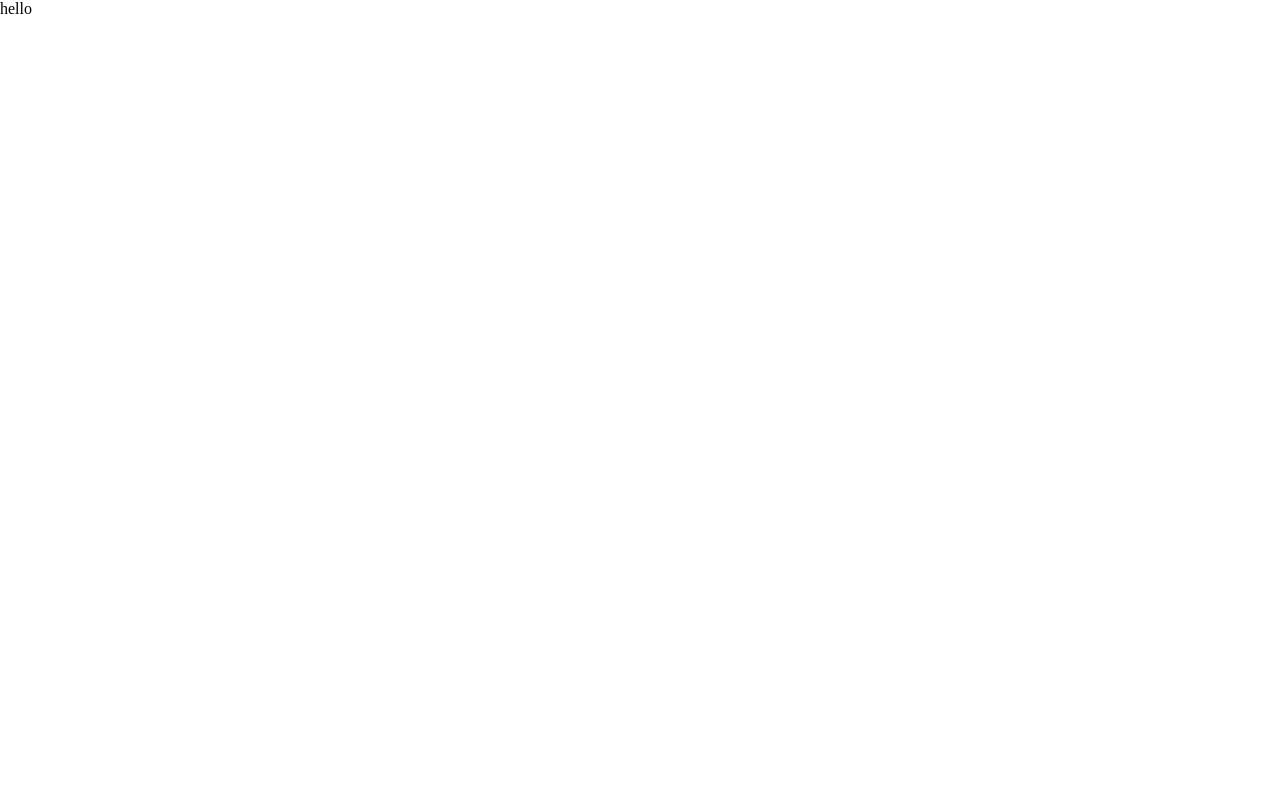
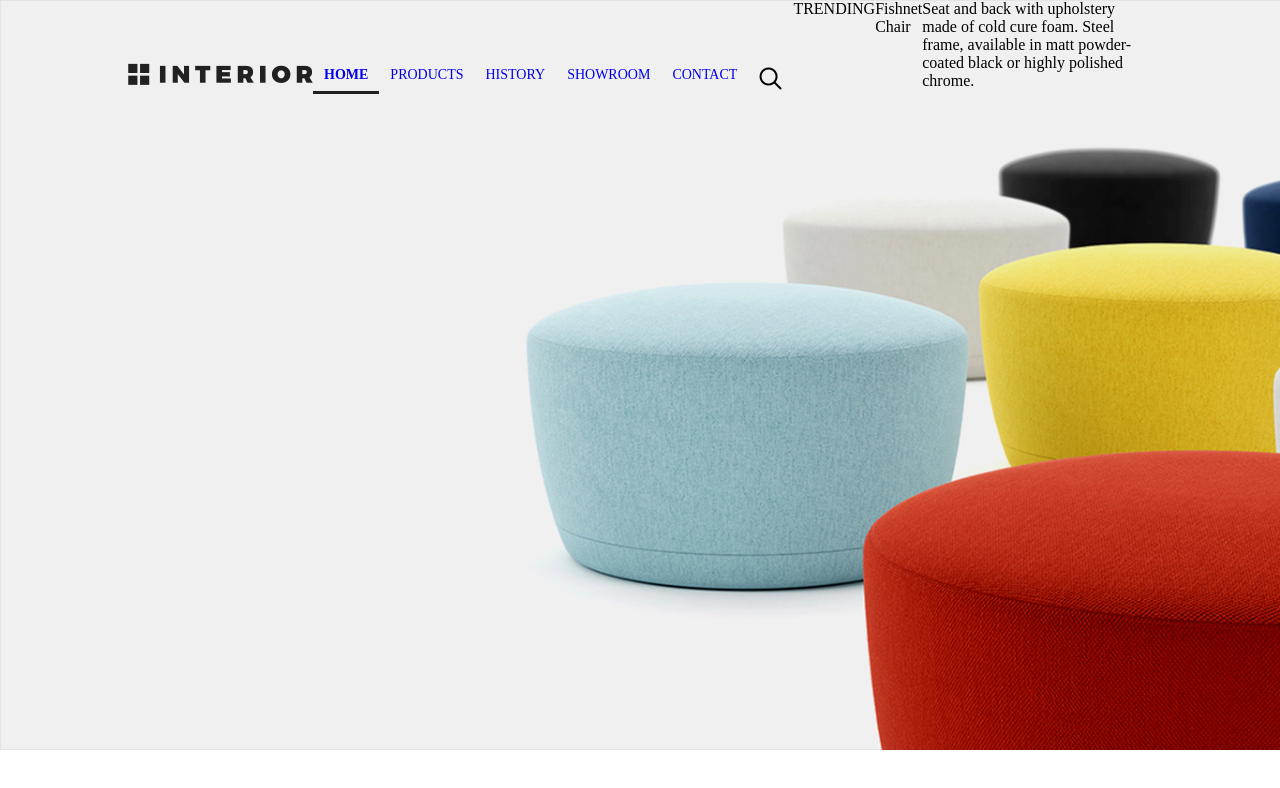
Before and after one commit to Vadim1983/project, a plain HTML site: page index.html in a window 1280 px wide. Drawn offline with Linux system fonts and the light colour scheme.

Commit message:
add something

```diff
--- a/css/style.less
+++ b/css/style.less
@@ -1,4 +1,62 @@
 * {
   padding: 0;
   margin: 0;
+  box-sizing: border-box;
 }
+
+body {
+  position: relative;
+}
+
+header {
+  position: relative;
+  background: url("../images/slider-img.png") no-repeat;
+  background-size: contain;
+  padding: 0 10%;
+  width: 100%;
+  height: 800px;
+  display: flex;
+}
+
+.logo {
+  display: block;
+
+  &__link {
+    margin-top: 63px;
+    width: 185px;
+    height: 22px;
+    text-decoration: none;
+  }
+}
+
+.navbar {
+  height: 22px;
+  margin: 67px 0 0 auto;
+
+  &__list {
+    display: flex;
+    flex-direction: row;
+    margin-right: auto;
+    list-style-type: none;
+  }
+
+  &__item {
+    padding: 0 11px;
+    font-family: Montserrat;
+    color: #8c8c8c;
+    font-size: 14px;
+    font-weight: 300;
+  }
+
+  &__item:hover,
+  .active {
+    color: #212121;
+    font-weight: 700;
+    border-bottom: 3px solid #212121;
+  }
+
+  &__link {
+    text-transform: uppercase;
+    text-decoration: none;
+  }
+}
--- a/index.html
+++ b/index.html
@@ -12,7 +12,33 @@
 <body>
 
   <header>
-    hello
+    <a href="index.html" class="logo__link">
+      <img src="images/logo.png" alt="logo" class="logo">
+    </a>
+    <nav class="navbar">
+      <ul class="navbar__list">
+        <li class="navbar__item active"><a href="index.html" class="navbar__link">home</a></li>
+        <li class="navbar__item"><a href="#" class="navbar__link">products</a></li>
+        <li class="navbar__item"><a href="#" class="navbar__link">history</a></li>
+        <li class="navbar__item"><a href="#" class="navbar__link">showroom</a></li>
+        <li class="navbar__item"><a href="#" class="navbar__link">contact</a></li>
+        <li class="navbar__item"><a href="#" class="navbar__link">
+          <img src="images/search.png" alt="search"></a>
+        </li>
+        </ul>
+      </nav>
+    </a>
+
+    <p class="adv">TRENDING</p>
+
+    <p class="adv">Fishnet Chair</p>
+
+    <p class="adv">
+      Seat and back with upholstery made of cold cure foam.
+      Steel frame, available in matt powder-coated black
+      or highly polished chrome.
+    </p>
+
   </header>
 
   <section>
```
Also changed, not shown: css/style.css.
